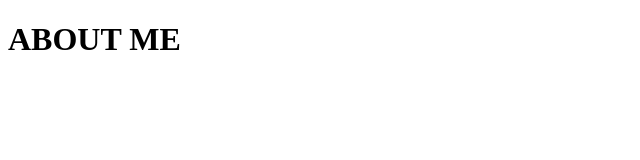
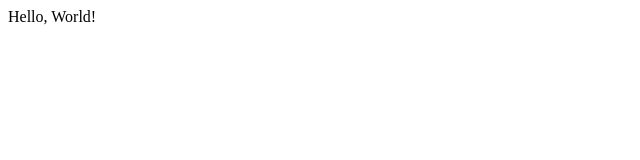
Before and after one commit to Maencoli/Maencoli.github.io, a plain HTML site: page index.html in a window 1280 px wide. Shown: the whole page, without its empty margins (0-640 px from the left). Drawn offline with Linux system fonts and the light colour scheme.

Commit message:
Add files via upload

```diff
--- a/index.html
+++ b/index.html
@@ -1,17 +1,10 @@
-<!DOCTYPE html>
-<html lang="en">
-<haed>
-    <meta charset="UTF-8">
-    <meta http-equiv="X-UA-Compatible" content="IE=edge">
-    <meta name="viewport" content = "width=device-width, initial-scale=1.0">
-    <link rel="stylesheet" href="style.css">
-    <title> ABOUT PAGE </title>
-
-</haed>
-    <body>
-        <div class="container">
-            <h1>ABOUT ME</h1>
-            <p></p>
-        </div>
-    </body>
+<html lang="ko">
+<head>
+  <meta charset="UTF-8">
+  <meta name="viewport" content="width=device-width, initial-scale=1.0">
+  <title>My page</title>
+</head>
+<body>
+  <p>Hello, World!</p>
+</body>
 </html>
```
